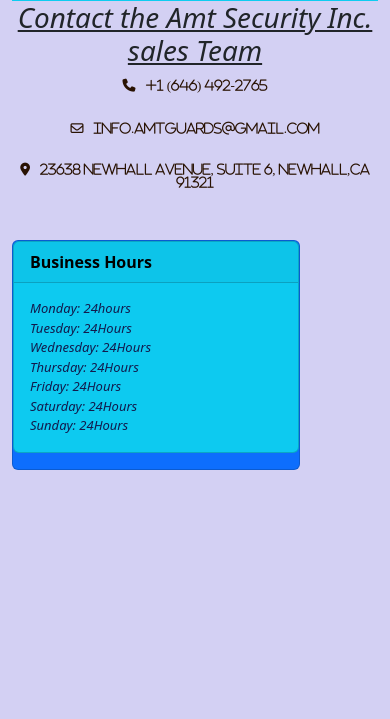
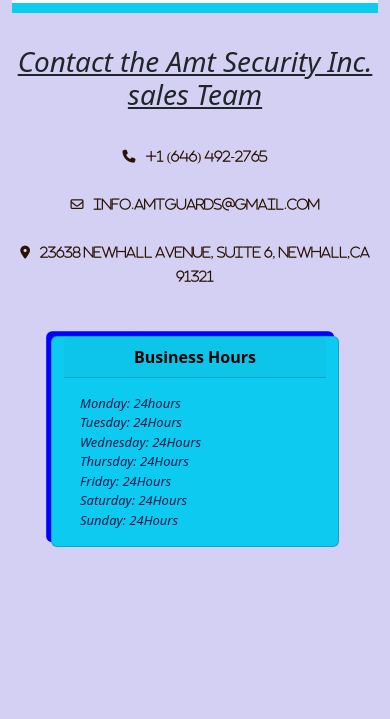
Before and after one commit to olabugsy/ammtsecurity, a plain HTML site: page contact.html in a window 390 px wide. Shown: the part 125-844 px from the top of the page. Drawn offline with nearby package versions, Linux system fonts and the light colour scheme.

Commit message:
Fix the responsive of the website

```diff
--- a/amt.css
+++ b/amt.css
@@ -8,6 +8,7 @@
 
 .container-fluid{
   background-color: rgb(211, 208, 243);
+  padding: 4px 0;
 }
 
 .card-text{
@@ -21,10 +22,6 @@
   color: rgb(18, 27, 77);
   font-size:small;
   font-weight: 500;
-}
-
-.card-header{
-  background-color: rgb(211, 208, 243);
 }
 
 /*********/
@@ -58,18 +55,14 @@
 
 
 .aboutus {
-
   font-size: small;
   font-weight: 500;
   color: rgb(46, 31, 2);
-
-
 }
 
 
 
 img{
-
   width: 100%;
   height: 70%;
 }
@@ -81,93 +74,69 @@
 
 }
 
-
-
-
 #unarmd{
   color: rgb(133, 129, 230);
 }
-
-.row{
-  justify-content: space-between;
-}
-
 .headng-nav {
     background-color:#0dccf0;
     color: #fff;
     padding: 10px 0;
 }
-
-
-
+#aboutt {
+  display: flex;
+  flex-direction: column;
+}
 .mainbody{
-
-    width: 60%;
-    margin-left: 20%;
-    margin-right: 20%;
+  max-width: 820px;
+  padding: 24px;
+  align-self: center;
 }
 .headng-logo img {
   height: 50px;
   width: 50px;
 }
-
-
-
-
-
 #ourmission.p{
   font-size: larger;
   font-weight: 500;
   font-style: italic;
 }
-
 .navbar {
   background-color: #363e47;
   padding: 10px;
 }
-
 .navbar-brand {
   color: #212529;
   font-weight: bold;
 }
-
 .navbar-nav .nav-link {
   color: #212529;
 }
-
 .navbar-nav .nav-link:hover {
   color: #0d6efd;
 }
-
 .dropdown-menu {
   background-color: rgb(62, 160, 147);
   color: #212529;
 }
-
 .dropdown-item {
   color: #212529;
 }
-
 .dropdown-item:hover {
   background-color: #f8f9fa;
 }
 
 
-
-
-
 #contactinformation{
   margin-left: 10px;
   font-weight: 200;
+  line-height: 24px;
 }
-
 .footer {
   background-color: #007bff;
   color: #fff;
   padding: 20px 0;
   text-align: center;
 }
-
 .contact-topic{
   font-weight: 200;
   font-style: italic;
@@ -175,4 +144,55 @@
   text-decoration: underline;
 }
 
-*/
+/* Service Page */
+.card-group {
+  display: flex;
+  flex-wrap: wrap;
+  justify-content: center;
+  gap: 32px;
+}
+.row {
+  justify-content: center;
+  gap: 64px
+}
+.card {
+  min-width: 288px !important;
+  max-width: 288px !important;
+}
+.card-header {
+  text-align: center;
+  background-color: rgb(211, 208, 243);
+}
+.custom-card {
+  position: relative;
+}
+.card-glow {
+  width: 100%;
+  height: 100%;
+}
+/* Contact Page */
+.contact-block {
+  display: flex;
+  flex-direction: column;
+  gap: 24px;
+  padding: 32px 0;
+}
+.custom-card {
+  box-shadow: -0.3rem -0.3rem #00f;
+}
+
+@media (max-width: 1320px) {
+  .row {
+    gap: 32px;
+  }
+}
+@media (max-width: 860px) {
+  .row {
+    gap: 24px;
+  }
+}
+@media (max-width: 770px) {
+  .row {
+    gap: 16px;
+  }
+}
--- a/contact.html
+++ b/contact.html
@@ -38,46 +38,30 @@
               </nav>
         </div>
     <main >
-        <div>
+      <div class="contact-block">
         <h1 class="contact-topic">
             Contact the Amt Security Inc. sales Team
         </h1>
-
         <div class='contact-information'>
           <i class="fa-solid fa-phone " ><span id="contactinformation">+1 (646) 492-2765 </span></i>
         </div>
-        </br>
         <div class='contact-information'>
           <i class="fa-regular fa-envelope "><span id="contactinformation">info.amtguards@gmail.com</span></i>
         </div>
-        </br>
         <div class='contact-information'>
           <i class="fa-solid fa-location-dot "><span id="contactinformation" >23638 Newhall Avenue, suite 6, Newhall,CA 91321</span></i>
         </div>
-        </div>
-    </br>
-
-</br>
-
-
-        <div class="card text-bg-primary mb-3" style="max-width: 18rem;">
-
-          <div class="card text-bg-info mb-3" style="max-width: 18rem;">
+        <div class="row" style="padding-top: 24px;">
+          <div class="custom-card card text-bg-info">
             <div class="card-header "><strong>Business Hours</strong> </div>
               <div class="card-body">
                 <p class="card-text">Monday: 24hours <br> Tuesday: 24Hours<br> Wednesday: 24Hours<br> Thursday: 24Hours<br> Friday: 24Hours<br> Saturday: 24Hours<br> Sunday: 24Hours</p>
               </div>
             </div>
-
           </div>
-
-
-
-
-
+        </div>
+      </div>
     </main>
-
-
     <script src="https://kit.fontawesome.com/3b4b1c262b.js" crossorigin="anonymous"></script>
     <script src="https://cdn.jsdelivr.net/npm/bootstrap@5.3.1/dist/js/bootstrap.bundle.min.js" integrity="sha384-HwwvtgBNo3bZJJLYd8oVXjrBZt8cqVSpeBNS5n7C8IVInixGAoxmnlMuBnhbgrkm" crossorigin="anonymous"></script>
 </body>
```
Also changed, not shown: service.html (+0 -4 lines). Lines whose indentation alone changed are shown as unchanged.
